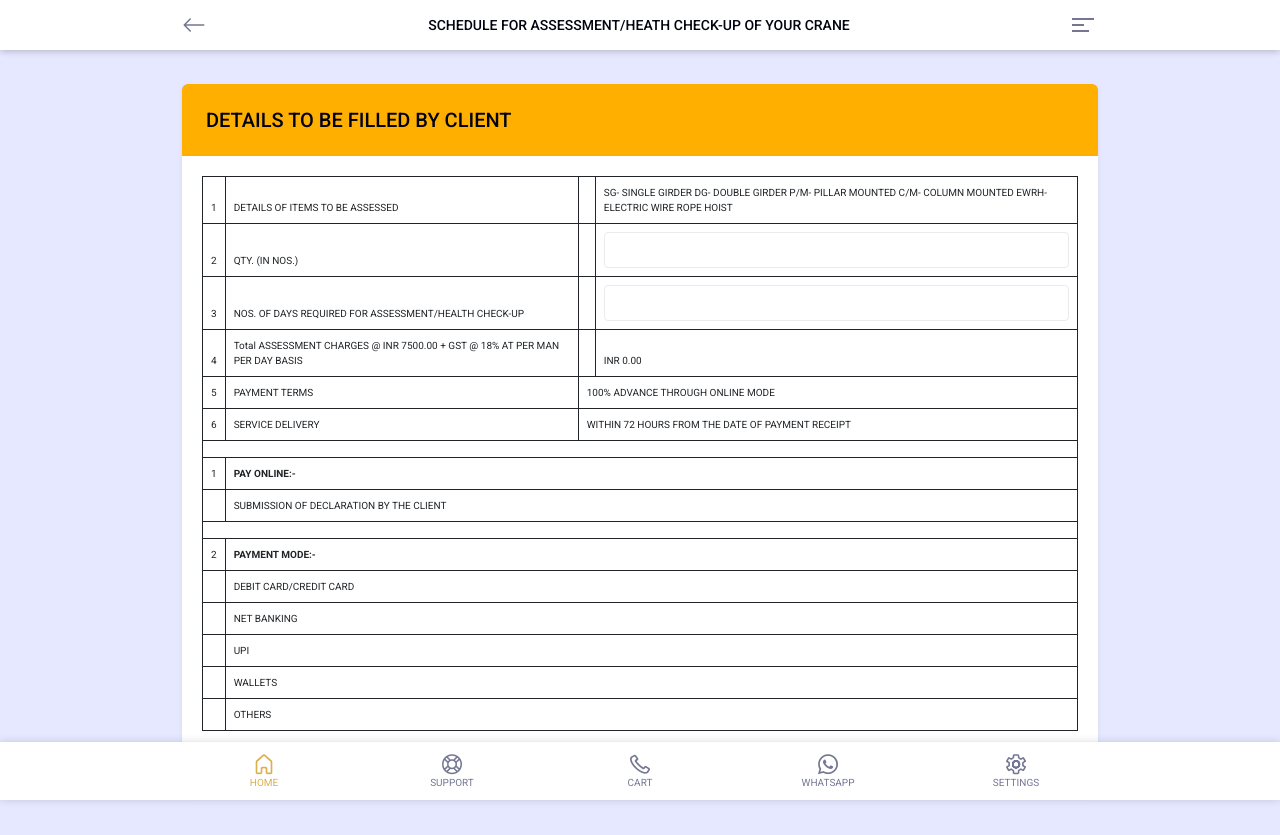
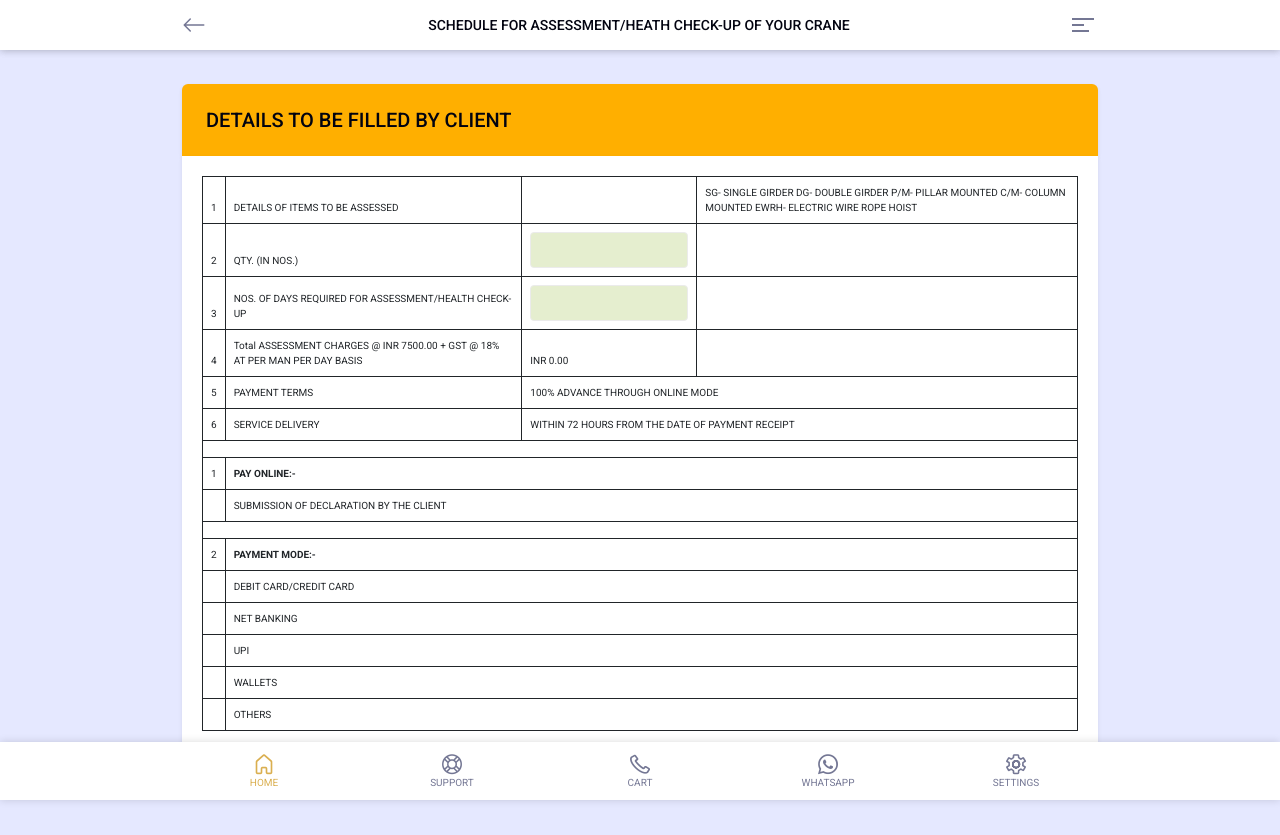
Before and after one commit to PankajBrightcodess/mycranium_android, a PHP site: page /shedule_online.php in a window 1280 px wide. Shown: the top 835 px of the page. Run offline with PHP 8.4, Linux system fonts and the light colour scheme; some libraries are stand-ins or nearby versions.

Commit message:
Update shedule_online.php

```diff
--- a/shedule_online.php
+++ b/shedule_online.php
@@ -45,20 +45,20 @@
                 <tr>
                     <td>2</td>
                     <td>QTY. (IN NOS.)</td>
+                    <td width="20%"><input type="text" class="form-control" onkeyup="addrecord()" style="background: #E5EECF;" name="qty" id="qty"></td>
                     <td></td>
-                    <td><input type="text" class="form-control" onkeyup="addrecord()" name="qty" id="qty"></td>
                 </tr>
                 <tr>
                     <td>3</td>
                     <td>NOS. OF DAYS REQUIRED FOR ASSESSMENT/HEALTH CHECK-UP</td>
+                    <td width="20%"><input type="text" class="form-control" onkeyup="addrecord()" style="background: #E5EECF;" name="days" id="days"></td>
                     <td></td>
-                    <td><input type="text" class="form-control" onkeyup="addrecord()" name="days" id="days"></td>
                 </tr>
                  <tr>
                     <td>4</td>
                     <td>Total ASSESSMENT CHARGES @ INR 7500.00 + GST @ 18% AT PER MAN PER DAY BASIS</td>
+                    <td width="20%">INR <span id="total">0.00</span> </td>
                     <td></td>
-                    <td>INR <span id="total"></span>0.00 </td>
                 </tr>
                  <tr>
                     <td>5</td>
```
